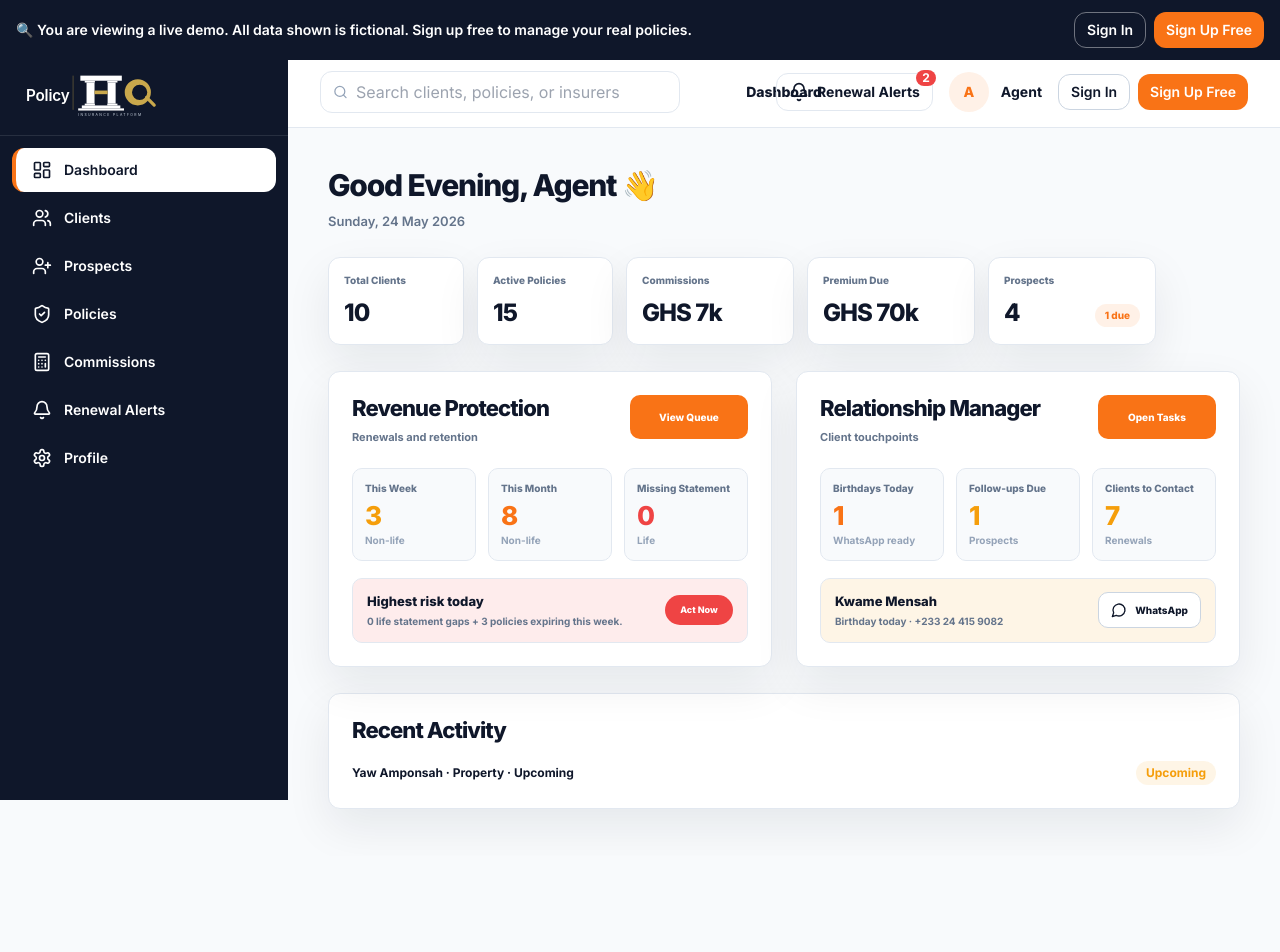
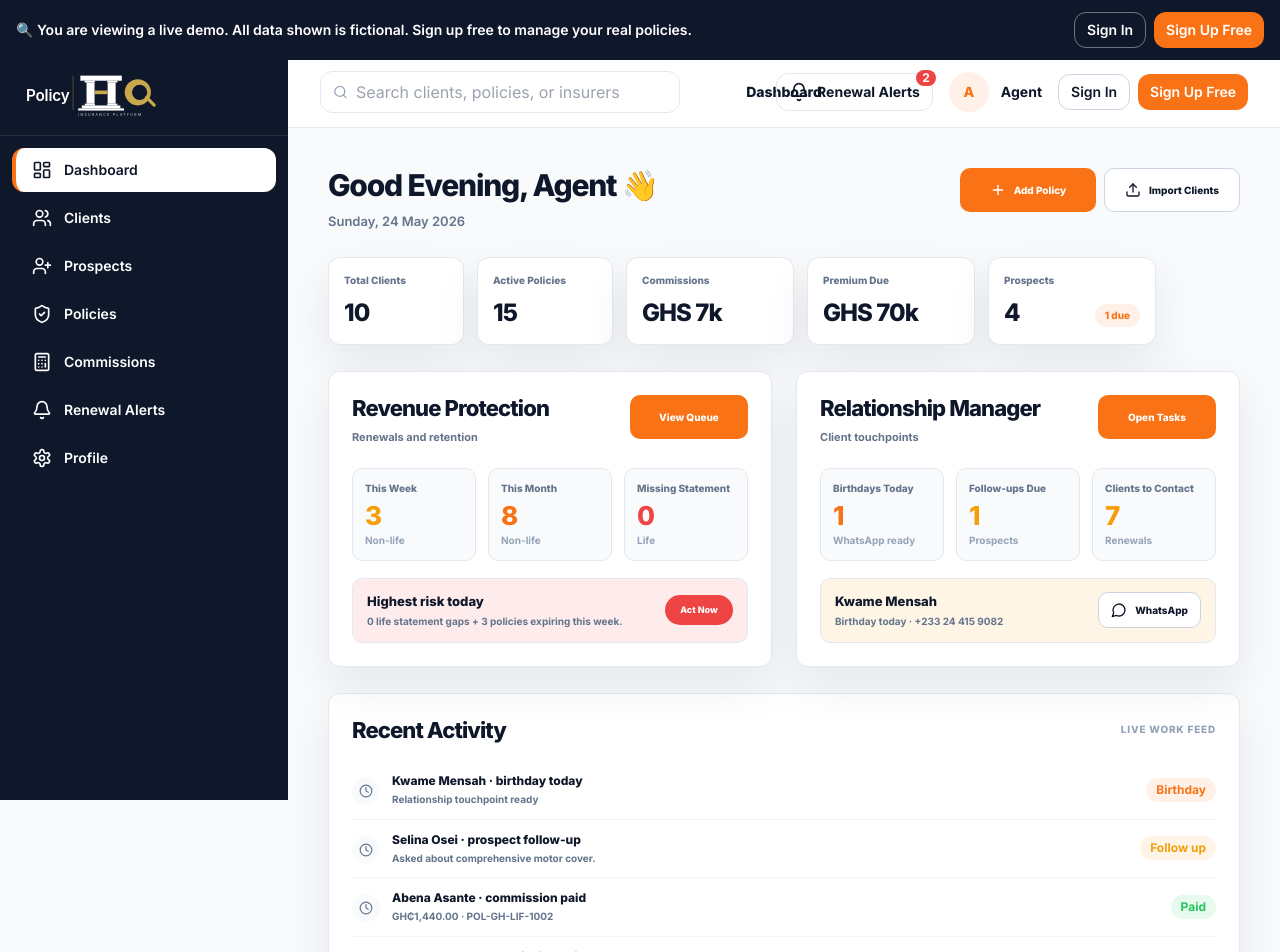
Before and after one commit to mrprincewinez1-glitch/PolicyHQ, a Next.js app: page /demo in a window 1280 px wide. Shown: the top 952 px of the page. Before the commit the page ends 856 px from the top, so only its background shows below. Built offline with nearby package versions, Linux system fonts and the light colour scheme.

Commit message:
Polish dashboard activity and quick actions

```diff
--- a/components/app/app-shell-client.tsx
+++ b/components/app/app-shell-client.tsx
@@ -8,6 +8,7 @@ import {
   Bell,
   Calculator,
   Cake,
+  Clock,
   Download,
   FileText,
   Flag,
@@ -728,7 +729,15 @@ export function AppShell({
   ) : dashboardFocus ? (
     <DashboardFocusView focus={dashboardFocus} data={data} base={base} openPolicy={setDetailPolicy} />
   ) : active === "dashboard" ? (
-    <Dashboard data={data} base={base} totalPaidThisMonth={totalPaidThisMonth} openPolicy={setDetailPolicy} todaysBirthdays={todaysBirthdays} />
+    <Dashboard
+      data={data}
+      base={base}
+      totalPaidThisMonth={totalPaidThisMonth}
+      openPolicy={setDetailPolicy}
+      todaysBirthdays={todaysBirthdays}
+      onAddPolicy={() => blockWrite() || setModal({ type: "policy" })}
+      onImportClients={() => blockWrite() || setModal({ type: "import" })}
+    />
   ) : active === "clients" ? (
     <Clients
       clients={filteredClients}
@@ -951,14 +960,30 @@ export function AppShell({
   );
 }
 
-function Dashboard({ data, base, totalPaidThisMonth, openPolicy, todaysBirthdays }: { data: AppData; base: string; totalPaidThisMonth: number; openPolicy: (policy: PolicyWithClient) => void; todaysBirthdays: Client[] }) {
-  const recent = [...data.policies].sort((a, b) => new Date(b.updated_at ?? b.created_at).getTime() - new Date(a.updated_at ?? a.created_at).getTime()).slice(0, 5);
+function Dashboard({
+  data,
+  base,
+  totalPaidThisMonth,
+  openPolicy,
+  todaysBirthdays,
+  onAddPolicy,
+  onImportClients
+}: {
+  data: AppData;
+  base: string;
+  totalPaidThisMonth: number;
+  openPolicy: (policy: PolicyWithClient) => void;
+  todaysBirthdays: Client[];
+  onAddPolicy: () => void;
+  onImportClients: () => void;
+}) {
   const active = activePolicies(data.policies);
   const premiumDueThisMonth = expiringThisMonth(data.policies).reduce((sum, policy) => sum + policy.premium_amount, 0);
   const followUpsDueToday = data.prospects.filter(isProspectDueToday).length;
   const dashboardMix = dashboardBusinessMix(data);
   const revenueMetrics = dashboardRevenueMetrics(data.policies, dashboardMix, base);
   const relationshipMetrics = dashboardRelationshipMetrics(data.policies, dashboardMix, todaysBirthdays.length, followUpsDueToday, base);
+  const activities = dashboardActivities(data, todaysBirthdays, base, openPolicy);
 
   if (dashboardMix === "empty") {
     return <NoDataDashboard base={base} profileName={data.profile.full_name} />;
@@ -966,9 +991,21 @@ function Dashboard({ data, base, totalPaidThisMonth, openPolicy, todaysBirthdays
 
   return (
     <div className="max-w-[1062px] space-y-[26px]">
-      <div>
-        <h1 className="text-[30px] font-extrabold leading-[35px] tracking-[-0.04em] text-primary">{greeting(firstName(data.profile.full_name))}</h1>
-        <p className="mt-2 text-[13px] font-semibold leading-5 text-slate-500">{fullDate()}</p>
+      <div className="flex flex-col gap-4 sm:flex-row sm:items-start sm:justify-between">
+        <div>
+          <h1 className="text-[30px] font-extrabold leading-[35px] tracking-[-0.04em] text-primary">{greeting(firstName(data.profile.full_name))}</h1>
+          <p className="mt-2 text-[13px] font-semibold leading-5 text-slate-500">{fullDate()}</p>
+        </div>
+        <div className="grid gap-2 sm:grid-cols-2">
+          <Button onClick={onAddPolicy} className="min-h-11 rounded-[10px] text-[10px] font-extrabold">
+            <Plus className="h-4 w-4" />
+            Add Policy
+          </Button>
+          <Button onClick={onImportClients} variant="outline" className="min-h-11 rounded-[10px] text-[10px] font-extrabold">
+            <Upload className="h-4 w-4" />
+            Import Clients
+          </Button>
+        </div>
       </div>
       <div className="grid gap-[13px] md:grid-cols-2 xl:grid-cols-[136px_136px_168px_168px_168px]">
         <DashboardStatLink label="Total Clients" value={data.clients.length} href={navHref(base, "clients")} />
@@ -981,12 +1018,22 @@ function Dashboard({ data, base, totalPaidThisMonth, openPolicy, todaysBirthdays
         <RevenueProtectionPanel mix={dashboardMix} metrics={revenueMetrics} base={base} />
         <RelationshipManagerPanel metrics={relationshipMetrics} birthdays={todaysBirthdays} base={base} />
       </div>
-      <RecentActivityPanel recent={recent} openPolicy={openPolicy} />
+      <RecentActivityPanel activities={activities} />
     </div>
   );
 }
 
 type DashboardBusinessMix = "empty" | "life" | "non-life" | "mixed";
+type DashboardActivity = {
+  id: string;
+  title: string;
+  body: string;
+  badge: string;
+  tone: "neutral" | "success" | "warning" | "danger" | "accent";
+  createdAt: string;
+  href?: string;
+  onClick?: () => void;
+};
 type DashboardPanelMetric = {
   label: string;
   value: number;
@@ -1180,25 +1227,60 @@ function DashboardBirthdayAction({ client, href }: { client: Client; href: strin
   );
 }
 
-function RecentActivityPanel({ recent, openPolicy }: { recent: PolicyWithClient[]; openPolicy: (policy: PolicyWithClient) => void }) {
-  const latest = recent[0];
+function RecentActivityPanel({ activities }: { activities: DashboardActivity[] }) {
   return (
     <Card className="min-h-28">
       <CardContent className="p-[23px]">
-        <h2 className="text-[22px] font-extrabold leading-[26px] tracking-[-0.04em] text-primary">Recent Activity</h2>
-        {latest ? (
-          <div className="mt-[18px] flex items-center justify-between gap-4 text-xs font-bold">
-            <button className="min-w-0 truncate text-left text-primary" onClick={() => openPolicy(latest)}>
-              {latest.client.full_name} · {latest.policy_type} · {latest.renewal_status}
-            </button>
-            <Badge tone={latest.renewal_status === "Renewed" ? "green" : latest.renewal_status === "Lost" ? "red" : "amber"}>{latest.renewal_status}</Badge>
+        <div className="flex flex-col gap-2 sm:flex-row sm:items-center sm:justify-between">
+          <h2 className="text-[22px] font-extrabold leading-[26px] tracking-[-0.04em] text-primary">Recent Activity</h2>
+          <span className="text-[10px] font-extrabold uppercase tracking-[0.08em] text-slate-400">Live work feed</span>
+        </div>
+        {activities.length ? (
+          <div className="mt-[18px] divide-y divide-slate-100">
+            {activities.map((activity) => <RecentActivityItem key={activity.id} activity={activity} />)}
           </div>
         ) : (
-          <p className="mt-[18px] text-xs font-bold text-slate-500">No recent policy activity yet.</p>
+          <p className="mt-[18px] text-xs font-bold text-slate-500">No recent activity yet. Add a policy or import clients to start building the feed.</p>
         )}
       </CardContent>
     </Card>
   );
+}
+
+function RecentActivityItem({ activity }: { activity: DashboardActivity }) {
+  const badgeTone = activity.tone === "success" ? "green" : activity.tone === "danger" ? "red" : activity.tone === "warning" ? "amber" : activity.tone === "accent" ? "orange" : "slate";
+  const row = (
+    <>
+      <div className="flex min-w-0 items-start gap-3">
+        <span className="mt-1 flex h-7 w-7 shrink-0 items-center justify-center rounded-full bg-slate-50 text-slate-500">
+          <Clock className="h-3.5 w-3.5" />
+        </span>
+        <div className="min-w-0">
+          <strong className="block truncate text-xs font-extrabold text-primary">{activity.title}</strong>
+          <span className="mt-1 block truncate text-[10px] font-bold leading-[1.35] text-slate-500">{activity.body}</span>
+        </div>
+      </div>
+      <Badge tone={badgeTone}>{activity.badge}</Badge>
+    </>
+  );
+
+  if (activity.href) {
+    return (
+      <Link href={activity.href} className="flex min-h-[58px] items-center justify-between gap-4 py-3 transition hover:text-accent focus:outline-none focus:ring-2 focus:ring-accent">
+        {row}
+      </Link>
+    );
+  }
+
+  if (activity.onClick) {
+    return (
+      <button type="button" onClick={activity.onClick} className="flex min-h-[58px] w-full items-center justify-between gap-4 py-3 text-left transition hover:text-accent focus:outline-none focus:ring-2 focus:ring-accent">
+        {row}
+      </button>
+    );
+  }
+
+  return <div className="flex min-h-[58px] items-center justify-between gap-4 py-3">{row}</div>;
 }
 
 function DashboardFocusView({ focus, data, base, openPolicy }: { focus: "birthdays" | "anniversaries" | "life-retention" | "lapse-shield" | "recovered-life"; data: AppData; base: string; openPolicy: (policy: PolicyWithClient) => void }) {
@@ -2719,6 +2801,72 @@ function formatCompactCurrency(value: number) {
   return formatCurrency(value).replace("GH₵", "GHS ");
 }
 
+function dashboardActivities(data: AppData, birthdays: Client[], base: string, openPolicy: (policy: PolicyWithClient) => void): DashboardActivity[] {
+  const policyById = new Map(data.policies.map((policy) => [policy.id, policy]));
+  const activities: DashboardActivity[] = [];
+
+  for (const policy of [...data.policies].sort((a, b) => activityTime(b.updated_at ?? b.created_at) - activityTime(a.updated_at ?? a.created_at)).slice(0, 4)) {
+    activities.push({
+      id: `policy-${policy.id}`,
+      title: `${policy.client.full_name} · ${policy.policy_type}`,
+      body: `${policy.policy_number} · ${policy.renewal_status}`,
+      badge: policy.renewal_status,
+      tone: policy.renewal_status === "Renewed" ? "success" : policy.renewal_status === "Lost" ? "danger" : "warning",
+      createdAt: policy.updated_at ?? policy.created_at,
+      onClick: () => openPolicy(policy)
+    });
+  }
+
+  for (const prospect of data.prospects.filter(isProspectDueToday).slice(0, 2)) {
+    activities.push({
+      id: `prospect-${prospect.id}`,
+      title: `${prospect.full_name} · prospect follow-up`,
+      body: prospect.notes || `Status: ${prospect.status}`,
+      badge: "Follow up",
+      tone: "warning",
+      createdAt: prospect.follow_up_date ? `${prospect.follow_up_date}T12:00:00` : prospect.created_at,
+      href: `${navHref(base, "prospects")}?filter=today`
+    });
+  }
+
+  for (const client of birthdays.slice(0, 2)) {
+    activities.push({
+      id: `birthday-${client.id}`,
+      title: `${client.full_name} · birthday today`,
+      body: "Relationship touchpoint ready",
+      badge: "Birthday",
+      tone: "accent",
+      createdAt: new Date().toISOString(),
+      href: `${base}/birthdays`
+    });
+  }
+
+  for (const commission of [...data.commissions].sort((a, b) => activityTime(commissionActivityDate(b)) - activityTime(commissionActivityDate(a))).slice(0, 3)) {
+    const policy = policyById.get(commission.policy_id);
+    if (!policy) continue;
+    activities.push({
+      id: `commission-${commission.id}`,
+      title: `${policy.client.full_name} · commission ${commission.payment_status.toLowerCase()}`,
+      body: `${formatCurrency(commission.commission_amount)} · ${policy.policy_number}`,
+      badge: commission.payment_status,
+      tone: commission.payment_status === "Paid" ? "success" : "warning",
+      createdAt: commissionActivityDate(commission),
+      href: navHref(base, "commissions")
+    });
+  }
+
+  return activities.sort((a, b) => activityTime(b.createdAt) - activityTime(a.createdAt)).slice(0, 5);
+}
+
+function commissionActivityDate(commission: Commission) {
+  return commission.payment_date ? `${commission.payment_date}T12:00:00` : commission.created_at;
+}
+
+function activityTime(value: string) {
+  const time = new Date(value).getTime();
+  return Number.isNaN(time) ? 0 : time;
+}
+
 function dashboardFocusConfig(focus: "birthdays" | "anniversaries" | "life-retention" | "lapse-shield" | "recovered-life", birthdays: number, anniversaries: number, lifeRetention: number, recoveredLife: number, base: string) {
   if (focus === "birthdays") {
     return {
```
